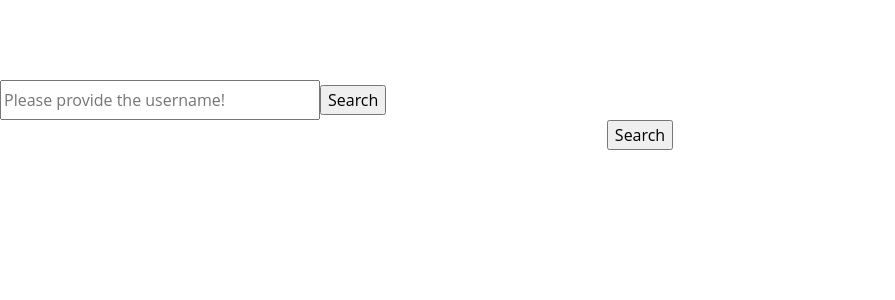
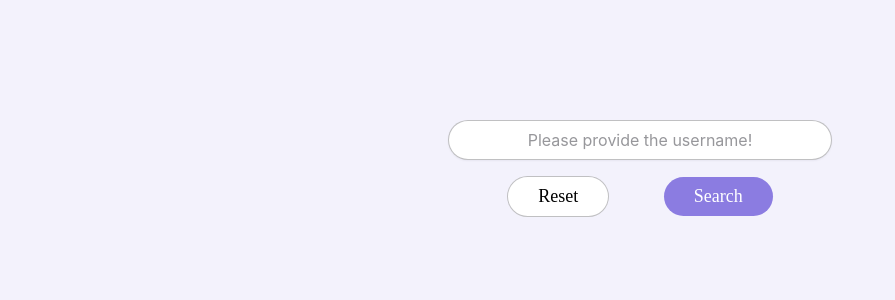
Before and after one commit to MaNaSDeo/Full-Stack-Autonomize-AI, a React (Vite) app in the folder frontend/: page / in a window 1280 px wide. Shown: the top 300 px of the page, without its empty margins (0-895 px from the left). Built offline with nearby package versions, Linux system fonts and the light colour scheme.

Commit message:
Input box

```diff
--- a/frontend/src/App.module.scss
+++ b/frontend/src/App.module.scss
@@ -3,10 +3,6 @@
   min-height: 100vh;
   height: auto;
 
-  display: flex;
-  flex-direction: column;
-  justify-content: flex-start;
-  align-items: center;
-
-  padding-top: 5rem;
+  padding-top: 7.5rem;
+  background-color: rgba(139, 124, 225, 0.1);
 }
--- a/frontend/src/App.tsx
+++ b/frontend/src/App.tsx
@@ -1,9 +1,7 @@
 import styles from "./App.module.scss";
-import Button from "./Components/Button";
-import InputBox from "./Components/InputBox";
+import InputPage from "./Components/InputPage";
 
-import store from "./store";
-import { Provider, useSelector } from "react-redux";
+import { useSelector } from "react-redux";
 import { InputState } from "./store/types";
 
 function App() {
@@ -11,8 +9,7 @@ function App() {
   return (
     <div className={styles.app}>
       <h1>{inputText}</h1>
-      <InputBox />
-      <Button />
+      <InputPage />
     </div>
   );
 }
--- a/frontend/src/Components/Button/index.tsx
+++ /dev/null
@@ -1,5 +0,0 @@
-function Button() {
-  return <button>Search</button>;
-}
-
-export default Button;
--- a/frontend/src/Components/InputBox/InputBox.module.scss
+++ /dev/null
@@ -1,8 +0,0 @@
-.main {
-  width: 100%;
-  height: auto;
-}
-.inputBox {
-  width: 20rem;
-  height: 2.5rem;
-}
--- /dev/null
+++ b/frontend/src/Components/InputPage/InputPage.module.scss
@@ -0,0 +1,68 @@
+.main {
+  width: 100%;
+  height: 100%;
+
+  display: flex;
+  flex-direction: column;
+  justify-content: flex-start;
+  align-items: center;
+}
+.inputBox {
+  width: 24rem;
+  height: 2.5rem;
+  padding: 10px 14px;
+  gap: 8px;
+  border-radius: 22px;
+  border: 1px solid rgba(47, 48, 55, 0.3);
+  box-shadow: 0px 1px 2px 0px rgba(16, 24, 40, 0.05);
+  text-align: center;
+
+  font-family: Inter;
+  font-size: 16px;
+  font-weight: 400;
+  line-height: 24px;
+  color: rgba(47, 48, 55, 0.5);
+}
+.inputBox::placeholder {
+  text-align: center;
+  color: rgba(47, 48, 55, 0.5);
+}
+.btnContainer {
+  margin-top: 1rem;
+  width: 20rem;
+  height: auto;
+  display: flex;
+  justify-content: space-around;
+  align-items: center;
+  .btnSearch {
+    background-color: rgba(139, 124, 225, 1);
+    color: rgba(255, 255, 255, 1);
+
+    padding: 6px 30px;
+    gap: 8px;
+    border-radius: 24px;
+    border: none;
+
+    font-family: Poppins;
+    font-size: 18px;
+    font-weight: 500;
+    line-height: 27px;
+    text-align: left;
+    cursor: pointer;
+  }
+  .btnReset {
+    background-color: rgba(255, 255, 255, 1);
+    color: rgba(0, 0, 0, 1);
+    padding: 6px 30px;
+    gap: 8px;
+    border-radius: 24px;
+    border: 1px solid rgba(47, 48, 55, 0.3);
+
+    font-family: Poppins;
+    font-size: 18px;
+    font-weight: 500;
+    line-height: 27px;
+    text-align: left;
+    cursor: pointer;
+  }
+}
--- a/frontend/src/Components/InputBox/index.tsx
+++ b/frontend/src/Components/InputPage/index.tsx
@@ -2,9 +2,9 @@ import { useState } from "react";
 import { useDispatch } from "react-redux";
 import { setInputText } from "../../store/actions";
 
-import styles from "./InputBox.module.scss";
+import styles from "./InputPage.module.scss";
 
-function InputBox() {
+function InputPage() {
   const [inputValue, setInputValue] = useState<string>("");
   const dispatch = useDispatch();
 
@@ -14,9 +14,9 @@ function InputBox() {
 
   const handleSubmit = () => {
     dispatch(setInputText(inputValue));
-    // You can also reset the input value or perform any other actions here
     setInputValue("");
   };
+
   return (
     <div className={styles.main}>
       <input
@@ -26,9 +26,16 @@ function InputBox() {
         placeholder="Please provide the username!"
         className={styles.inputBox}
       />
-      <button onClick={handleSubmit}>Search</button>
+      <div className={styles.btnContainer}>
+        <button className={styles.btnReset} onClick={() => setInputValue("")}>
+          Reset
+        </button>
+        <button onClick={handleSubmit} className={styles.btnSearch}>
+          Search
+        </button>
+      </div>
     </div>
   );
 }
 
-export default InputBox;
+export default InputPage;
```
Also changed, not shown: frontend/src/Components/Button/Button.module.scss (deleted).
